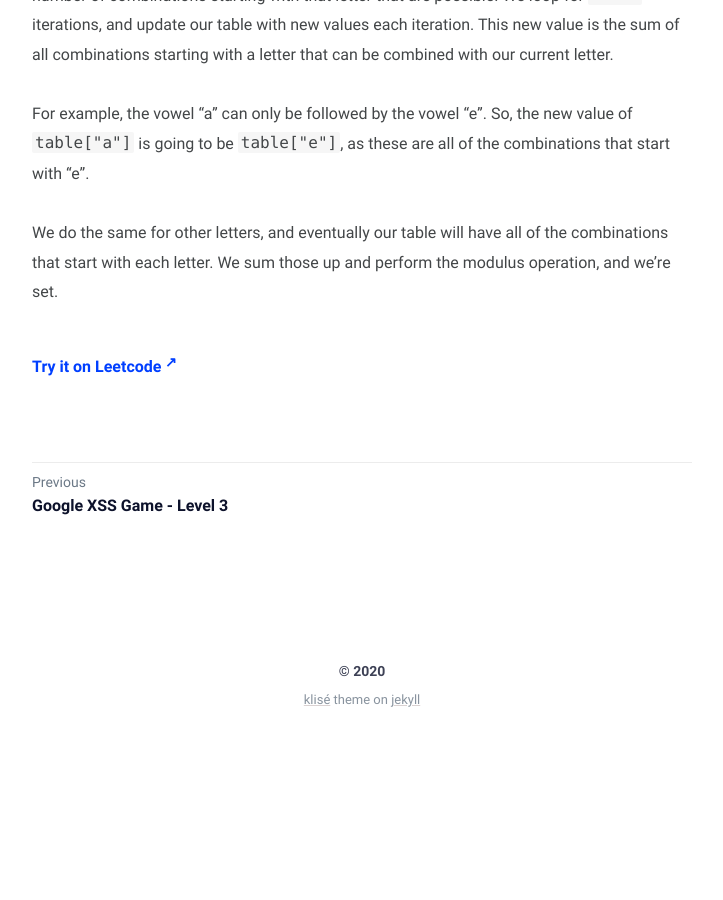
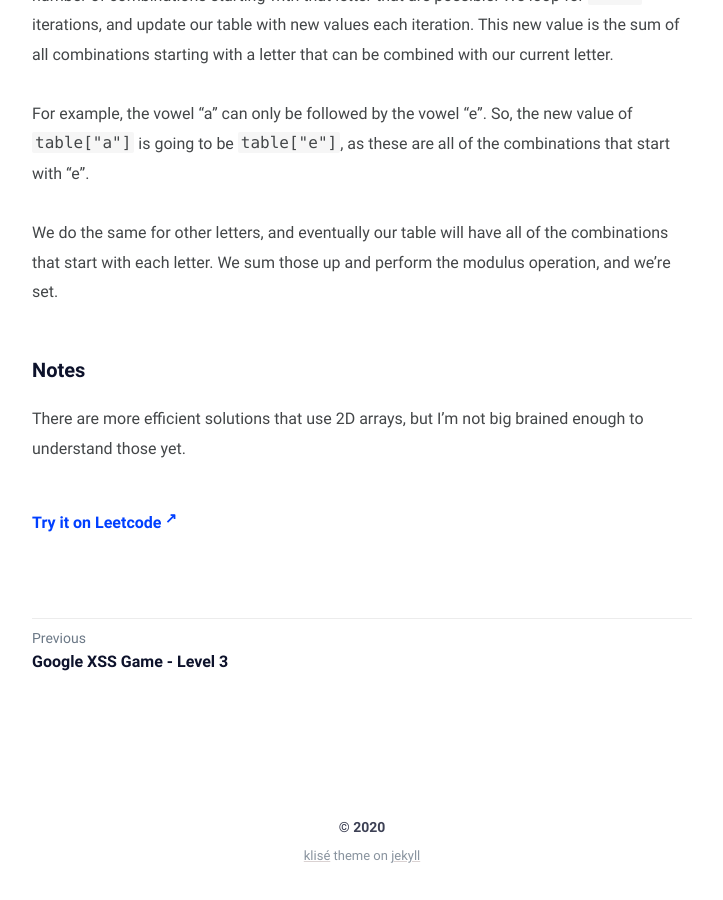
Before and after one commit to chrisnunes57/chrisnunes57.github.io, a Jekyll site: the page built from _posts/dynamic-programming/2020-05-12-1220-Count-Vowels-Permutation.md, in a window 1280 px wide and 900 px high, scrolled down 2101 px. Shown: the whole window, without its empty margins (278-1001 px from the left). Built offline with Jekyll 4.4.1, drawn with Linux system fonts in a browser that asks for light colours; before the commit the page ends 2845 px from its top, so only the background shows below that.

Commit message:
added notes to leetcode hard post

```diff
--- a/_posts/dynamic-programming/2020-05-12-1220-Count-Vowels-Permutation.md
+++ b/_posts/dynamic-programming/2020-05-12-1220-Count-Vowels-Permutation.md
@@ -91,4 +91,10 @@ For example, the vowel "a" can only be followed by the vowel "e". So, the new va
 
 We do the same for other letters, and eventually our table will have all of the combinations that start with each letter. We sum those up and perform the modulus operation, and we're set.
 
+
+
+#### Notes
+
+There are more efficient solutions that use 2D arrays, but I'm not big brained enough to understand those yet.
+
 ##### [Try it on Leetcode]({{ page.link }}){:target="_blank"}
```
